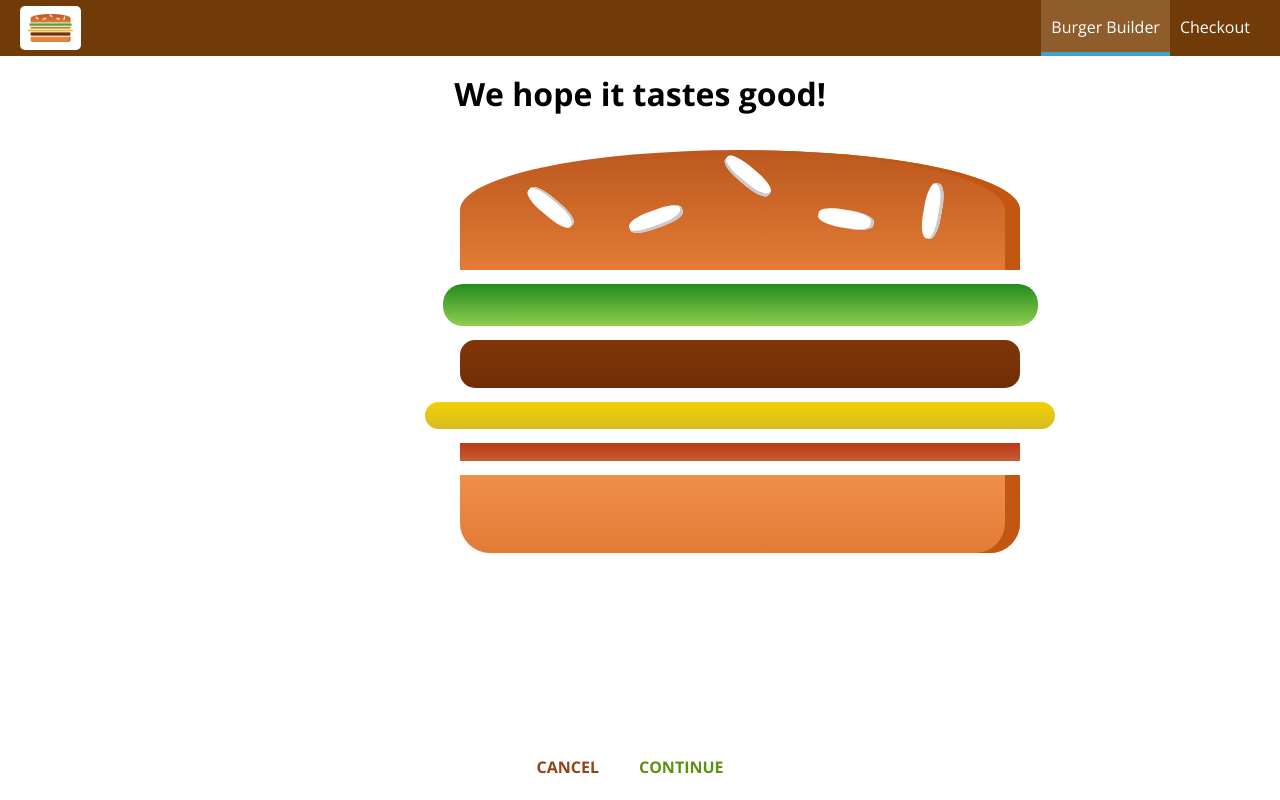
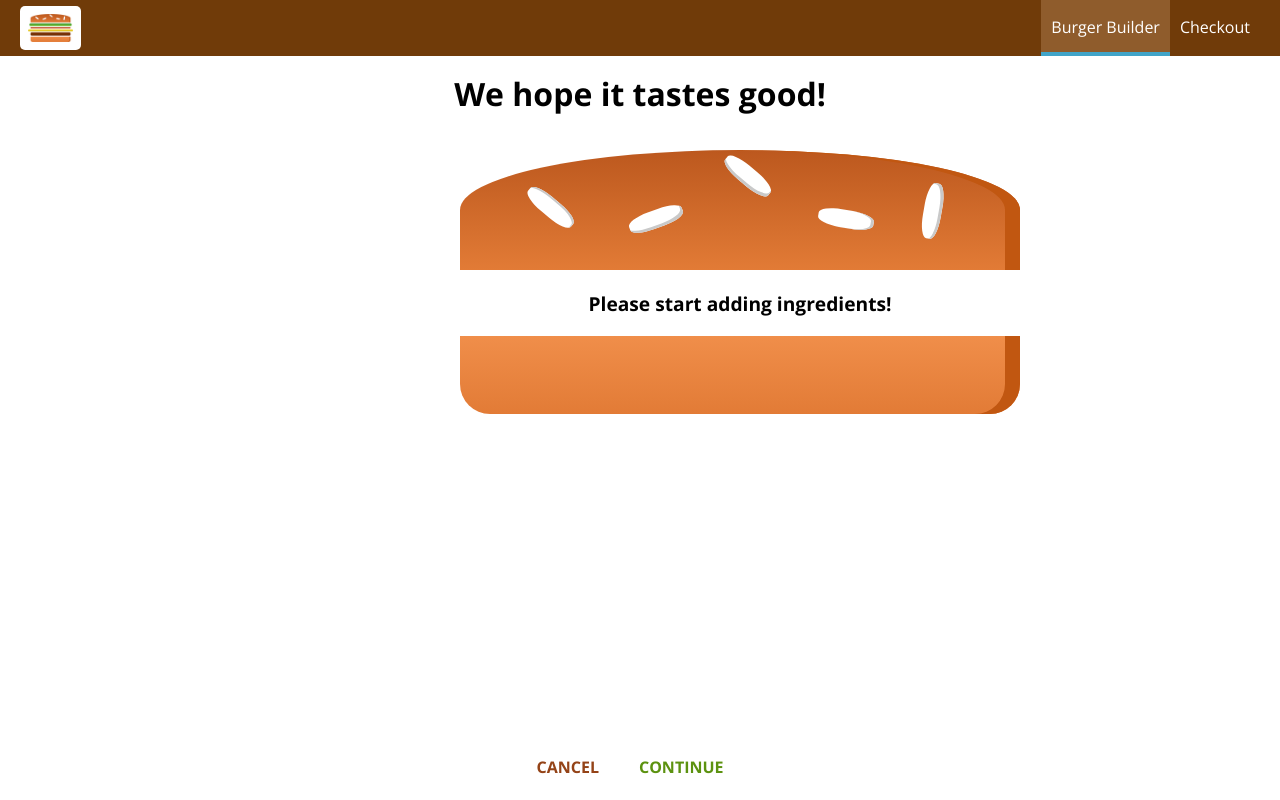
Before and after one commit to AndrewRchow/burger-builder, a React app: page /checkout in a window 1280 px wide. Built offline with nearby package versions, Linux system fonts and the light colour scheme.

Commit message:
Pass ingredients through url

```diff
--- a/src/components/Burger/Burger.css
+++ b/src/components/Burger/Burger.css
@@ -2,7 +2,7 @@
     width:100%;
     margin:auto;
     height: 250px;
-    overflow: scroll;
+    overflow: auto;
     text-align: center;
     font-weight: bold;
     font-size: 1.2rem;
--- a/src/components/Burger/Burger.js
+++ b/src/components/Burger/Burger.js
@@ -1,4 +1,5 @@
 import React from 'react';
+import {withRouter} from 'react-router-dom';
 
 import classes from './Burger.css';
 import BurgerIngredient from './BurgerIngredient/BurgerIngredient';
--- a/src/components/Order/CheckoutSummary/CheckoutSummary.js
+++ b/src/components/Order/CheckoutSummary/CheckoutSummary.js
@@ -11,8 +11,10 @@
             <div style={{ width: '100%', margin: 'auto' }}>
                 <Burger ingredients={props.ingredients} />
             </div>
-            <Button btnType="Danger">CANCEL</Button>
-            <Button btnType="Success">CONTINUE</Button>
+            <Button btnType="Danger"
+                clicked={props.checkoutCancelled}>CANCEL</Button>
+            <Button btnType="Success"
+                clicked={props.checkoutContinued}>CONTINUE</Button>
         </div>
     )
 }
--- a/src/containers/BurgerBuilder/BurgerBuilder.js
+++ b/src/containers/BurgerBuilder/BurgerBuilder.js
@@ -88,30 +88,40 @@
 
     purchaseContinueHandler = () => {
         //alert('You Continue!');
-        this.setState({ loading: true });
-        const order = {
-            ingredients: this.state.ingredients,
-            price: this.state.totalPrice,
-            customer: {
-                name: 'Andrew Chow',
-                address: {
-                    street: 'Teststreet',
-                    zipCode: '12345',
-                    country: 'USA'
-                },
-                email: 'test@test.com'
-            },
-            deliveryMethod: 'fastest'
+        // this.setState({ loading: true });
+        // const order = {
+        //     ingredients: this.state.ingredients,
+        //     price: this.state.totalPrice,
+        //     customer: {
+        //         name: 'Andrew Chow',
+        //         address: {
+        //             street: 'Teststreet',
+        //             zipCode: '12345',
+        //             country: 'USA'
+        //         },
+        //         email: 'test@test.com'
+        //     },
+        //     deliveryMethod: 'fastest'
+        // }
+        // axios.post('/orders.json', order)//firebase requires .json
+        //     .then(response => {
+        //         console.log(response);
+        //         this.setState({ loading: false, purchasing: false });
+        //     })
+        //     .catch(error => {
+        //         console.log(error)
+        //         this.setState({ loading: false, purchasing: false });
+        //     });
+        const queryParams = [];
+        for (let i in this.state.ingredients){
+            queryParams.push(encodeURIComponent(i) + '=' + encodeURIComponent(this.state.ingredients[i]));
         }
-        axios.post('/orders.json', order)//firebase requires .json
-            .then(response => {
-                console.log(response);
-                this.setState({ loading: false, purchasing: false });
-            })
-            .catch(error => {
-                console.log(error)
-                this.setState({ loading: false, purchasing: false });
-            });
+        const queryString = queryParams.join('&');
+
+        this.props.history.push({
+            pathname: '/checkout',
+            search: '?' + queryString
+        });
 
     }
 
--- a/src/containers/Checkout/Checkout.js
+++ b/src/containers/Checkout/Checkout.js
@@ -13,10 +13,30 @@
         }
     }
 
+    componentDidMount(){
+        const query = new URLSearchParams(this.props.location.search);
+        const ingredients = {};
+        for(let param of query.entries()){
+            ingredients[param[0]] = +param[1];
+        }
+        this.setState({ingredients:ingredients})
+    }
+
+    checkoutCancelledHandler = () =>{
+        this.props.history.goBack();
+    }
+
+    checkoutContinueHandler = () =>{
+        this.props.history.replace('/checkout/contact-data');
+    }
+
     render() {
         return(
             <div>
-                <CheckoutSummary ingredients={this.state.ingredients} />
+                <CheckoutSummary ingredients={this.state.ingredients}
+                    ingredients={this.state.ingredients}
+                    checkoutCancelled={this.checkoutCancelledHandler}
+                    checkoutContinued={this.checkoutContinueHandler} />
             </div>
         )
     }
```
